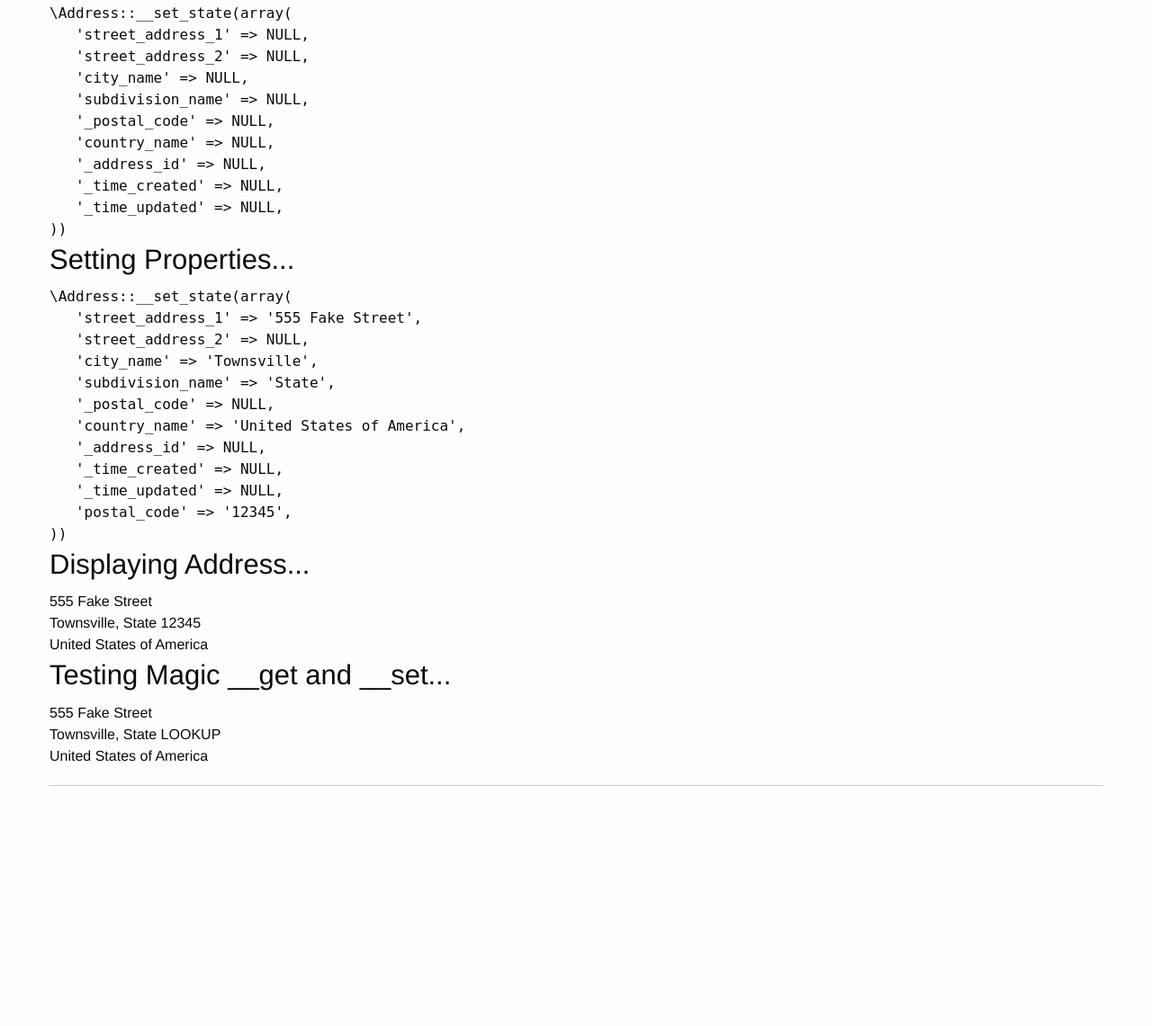
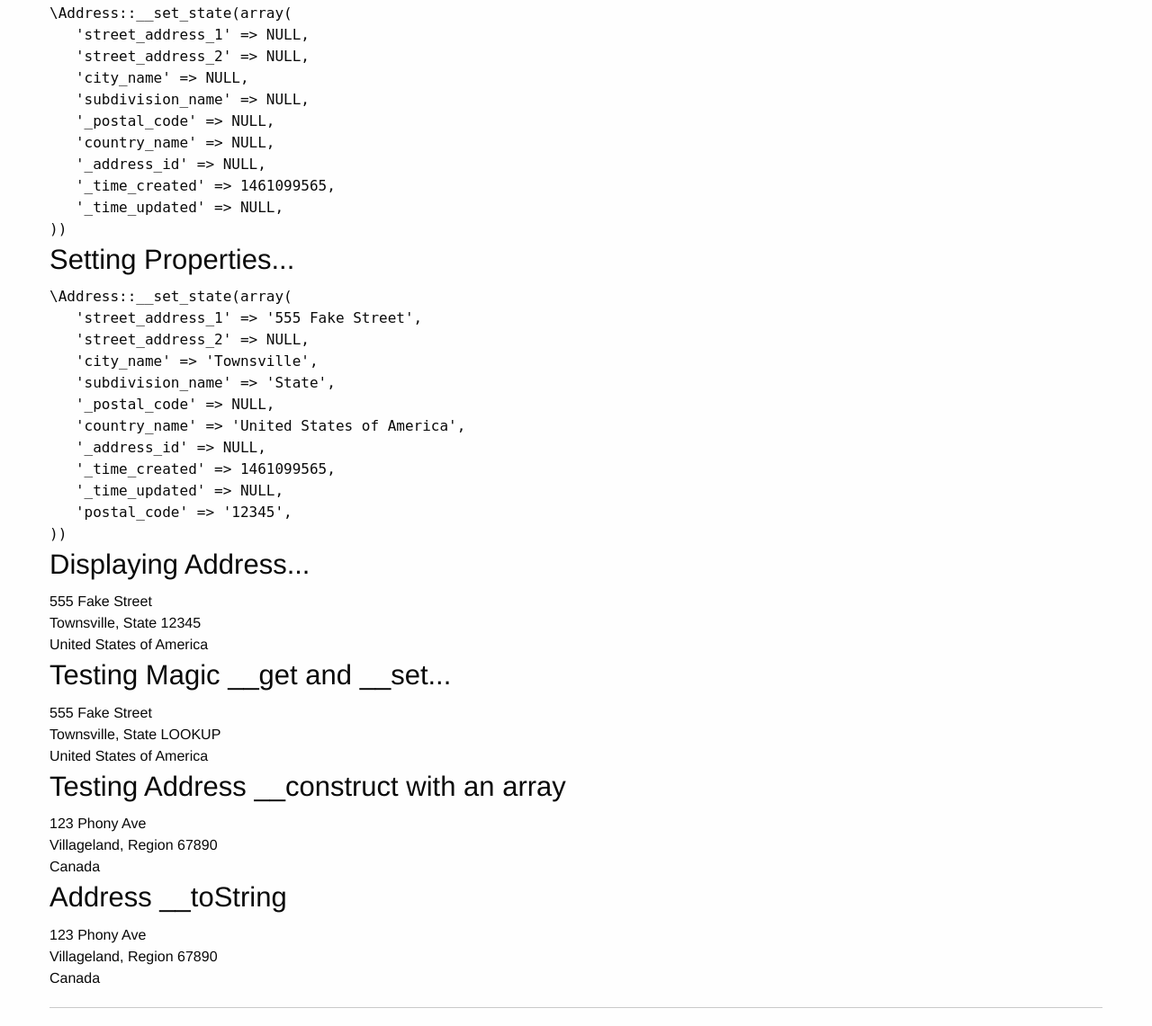
Before and after one commit to number8pie/php-oop, a PHP site: page / in a window 1280 px wide. Shown: the part 229-1370 px from the top of the page at 90% size. Before the commit the page ends 1103 px from the top, so only its background shows below. Run offline with PHP 8.4, Linux system fonts and the light colour scheme.

Commit message:
Previously on PHP OOP... Created class Address that holds address data as well as a primary key and created and updated times and dates. Changed postcode to protected, to demonstrate how to use __get and __set. Used __get to check if the postcode is set, if not set it with another (currently placeholder) function I created called _postal_code_guess(), which will check the database and guess a postcode. If it's a protected property return it by name. Using __set we allowed anything to set the property value. Created a display function to displaye the address.
Added constructor to allow the object to be populated with an array.
Added _toString function so that if the object is echoed it will display the data.

```diff
--- a/class.Address.php
+++ b/class.Address.php
@@ -29,6 +29,33 @@ class Address {
 	protected $_time_updated;
 
 	/*
+	 * Constructor
+	 * Optional array of property manes and values
+	 */
+	function __construct($data = array()) {
+		$this->_time_created = time();
+
+		// Ensure that the address can be populated
+		if (!is_array($data)) {
+			trigger_error('Unable to construct address with a ' . get_class($name));
+		}
+
+		// If there is at least one value populate the address value with it
+		if (count($data) > 0) {
+			foreach ($data as $name => $value) {
+				// Special case for protected properties
+				if (in_array($name, array(
+						'time_created',
+						'time_updated',
+					))) {
+						$name = '_' . $name;
+				}
+				$this->$name = $value;
+			}
+		}
+	}
+
+	/*
 	 * Magic __get
 	 */
 
@@ -50,7 +77,7 @@ class Address {
 	}
 
 	/*
-	 * Magic __get
+	 * Magic __set
 	 */
 
 	function __set($name, $value) {
@@ -62,6 +89,14 @@ class Address {
 
 		// Unable to access property trigger error
 		trigger_error('Undefined or unallowed property via set(): ' . $name);
+	}
+
+	/*
+	 * Magic __toString
+	 */
+
+	function __toString() {
+		return $this->display();
 	}
 
 	/*
--- a/index.php
+++ b/index.php
@@ -46,6 +46,19 @@
           unset($address->postal_code);
           echo $address->display();
 
+          echo '<h3>Testing Address __construct with an array</h3>';
+          $address_2 = new Address(array(
+            'street_address_1' => '123 Phony Ave',
+            'city_name' => 'Villageland',
+            'subdivision_name' => 'Region',
+            'postal_code' => '67890',
+            'country_name' => 'Canada',
+          ));
+          echo $address_2->display();
+
+          echo '<h3>Address __toString</h3>';
+          echo $address_2;
+
           echo "<hr>";
         ?>
 
```
